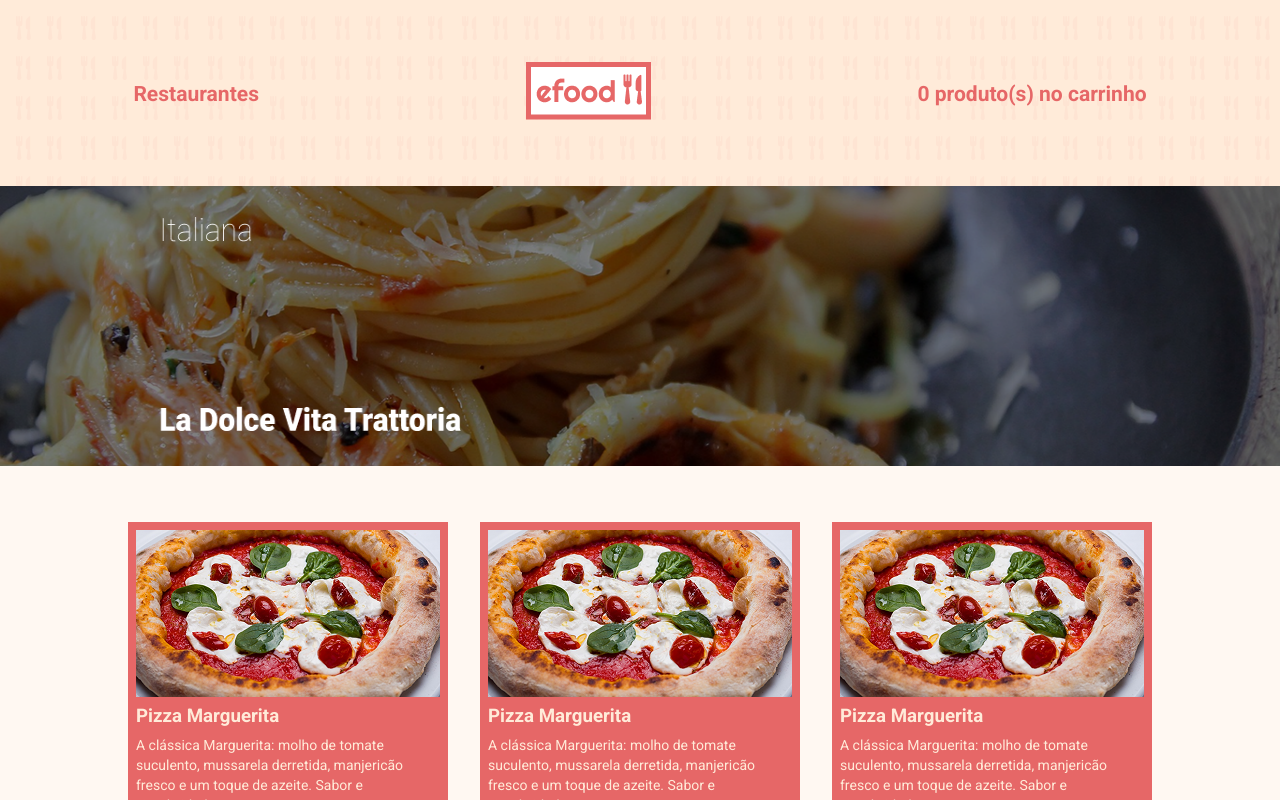
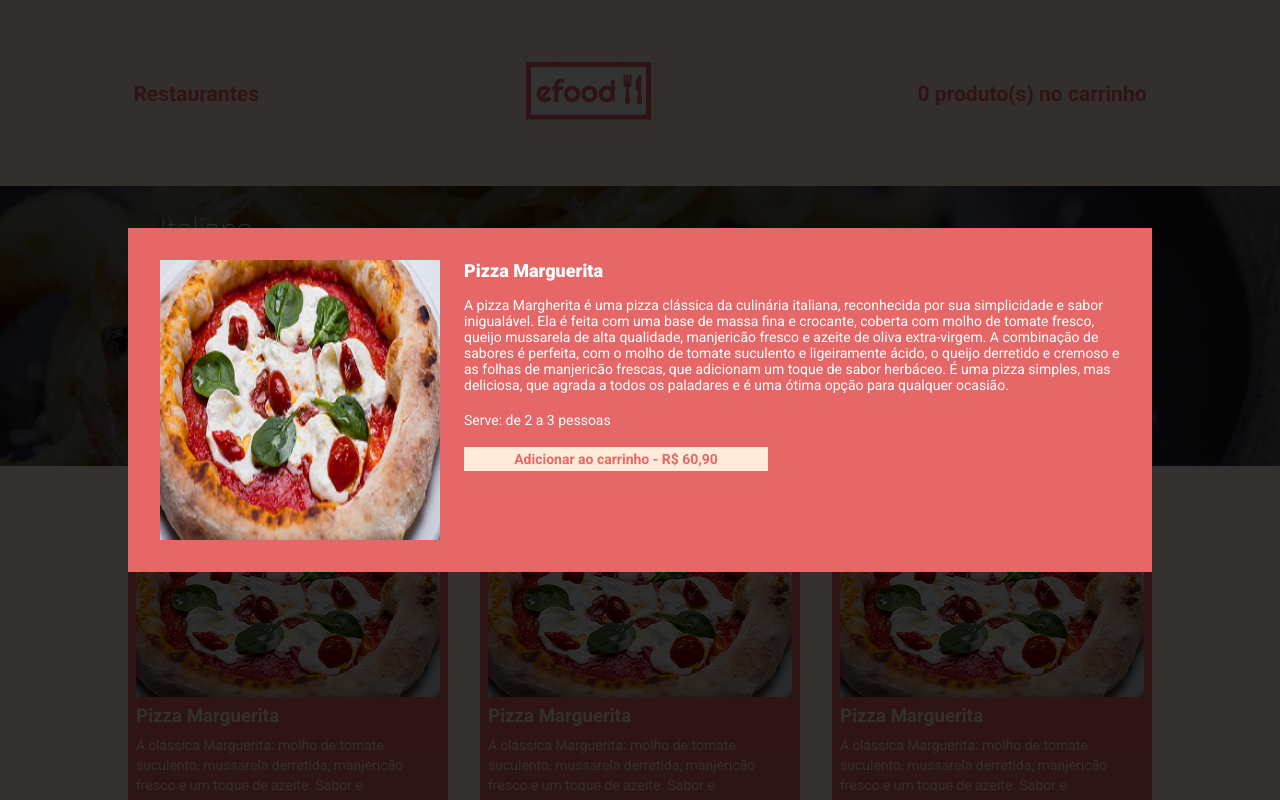
Before and after one commit to Diogenes-Lemos/Tarefa-M6, a React (Create React App) app: page /profile1 in a window 1280 px wide. Shown: the top 800 px of the page. Built offline with nearby package versions, Linux system fonts and the light colour scheme.

Commit message:
Criado estrutura do modal e ajustado estrutura dos botões

```diff
--- a/src/Home/RestaurantList/index.tsx
+++ b/src/Home/RestaurantList/index.tsx
@@ -1,6 +1,6 @@
 import { MainArea } from './style'
 import Restaurant from '../Restaurant'
-import Btn from '../../buttons'
+import { Btn } from '../../buttons'
 import Hioki from '../../assets/Hioki.png'
 import Dvita from '../../assets/dolce-vita.png'
 
--- a/src/Product/index.tsx
+++ b/src/Product/index.tsx
@@ -1,4 +1,5 @@
-import { ProductArea, ProductBtn } from './style'
+import { ProductArea } from './style'
+import { ProductBtn } from '../buttons/index'
 
 type Props = {
   id: string
@@ -17,7 +18,7 @@ const Product = ({ id, imagePath, title, description }: Props) => (
       <p>{description}</p>
     </div>
     <div id="btnarea">
-      <ProductBtn>Adicionar ao carrinho</ProductBtn>
+      <ProductBtn link="#" title="Mais detalhes" />
     </div>
   </ProductArea>
 )
--- a/src/Product/style.ts
+++ b/src/Product/style.ts
@@ -34,15 +34,3 @@ export const ProductArea = styled.div`
     justify-content: center;
   }
 `
-export const ProductBtn = styled.a`
-  display: flex;
-  width: 304px;
-  height: 24px;
-  background-color: ${baseColors.bckColor1};
-  color: ${baseColors.componentColor};
-  font-size: 14px;
-  font-weight: 700;
-  justify-content: center;
-  align-items: center;
-  margin-bottom: 8px;
-`
--- /dev/null
+++ b/src/Profile1/Modal/Item.tsx
@@ -0,0 +1,31 @@
+import { Sitem, Sdescription } from './style'
+import Pizza from '../../assets/Pizza1.png'
+import { ProductBtn } from '../../buttons/index'
+
+const Item = () => (
+  <Sitem>
+    <Sdescription>
+      <img src={Pizza} alt="Pizza" id="imgarea" />
+      <div id="itemdescription">
+        <h3 id="itemtitle">Pizza Marguerita</h3>
+        <p id="itemtext">
+          A pizza Margherita é uma pizza clássica da culinária italiana,
+          reconhecida por sua simplicidade e sabor inigualável. Ela é feita com
+          uma base de massa fina e crocante, coberta com molho de tomate fresco,
+          queijo mussarela de alta qualidade, manjericão fresco e azeite de
+          oliva extra-virgem. A combinação de sabores é perfeita, com o molho de
+          tomate suculento e ligeiramente ácido, o queijo derretido e cremoso e
+          as folhas de manjericão frescas, que adicionam um toque de sabor
+          herbáceo. É uma pizza simples, mas deliciosa, que agrada a todos os
+          paladares e é uma ótima opção para qualquer ocasião.
+        </p>
+        <br />
+        <p id="itemtext">Serve: de 2 a 3 pessoas</p>
+        <br />
+        <ProductBtn link="#" title="Adicionar ao carrinho - R$ 60,90" />
+      </div>
+    </Sdescription>
+  </Sitem>
+)
+
+export default Item
--- /dev/null
+++ b/src/Profile1/Modal/style.ts
@@ -0,0 +1,54 @@
+import styled from 'styled-components'
+import { baseColors } from '../../mainStyles'
+
+export const Sitem = styled.div`
+  position: fixed;
+  top: 0;
+  left: 0;
+  display: block;
+  height: 100%;
+  width: 100%;
+
+  &::after {
+    content: '';
+    background-color: rgba(0, 0, 0, 0.8);
+    position: absolute;
+    top: 0;
+    left: 0;
+    width: 100%;
+    height: 100%;
+  }
+`
+export const Sdescription = styled.div`
+  position: absolute;
+  width: 1024px;
+  height: 344px;
+  top: 50%;
+  left: 50%;
+  transform: translate(-50%, -50%);
+  background-color: ${baseColors.componentColor};
+  z-index: 1;
+  display: flex;
+  color: white;
+  #imgarea {
+    height: 280px;
+    width: 280px;
+    margin-top: 32px;
+    margin-bottom: 32px;
+    margin-left: 32px;
+  }
+  #itemdescription {
+    margin-top: 32px;
+    margin-left: 24px;
+    #itemtitle {
+      font-size: 18px;
+      font-weight: 900;
+      margin-bottom: 16px;
+    }
+    #itemtext {
+      font-size: 14px;
+      font-weight: 400;
+      max-width: 656px;
+    }
+  }
+`
--- a/src/Profile1/Profile.tsx
+++ b/src/Profile1/Profile.tsx
@@ -1,6 +1,7 @@
 import ProfileHeader from './Header'
 import Hero from './Hero'
 import { ListArea } from './style'
+import Item from './Modal/Item'
 import Ftr from '../Footer'
 import Product from '../Product'
 import Pizza1 from '../assets/Pizza1.png'
@@ -55,6 +56,7 @@ const Profile1 = () => (
       </div>
     </ListArea>
     <Ftr />
+    <Item />
   </body>
 )
 
--- a/src/buttons/index.tsx
+++ b/src/buttons/index.tsx
@@ -1,10 +1,12 @@
-import { Sbtn } from './styles'
+import { Sbtn, SproductBtn } from './styles'
 
 type Props = {
   title: string
   link: string
 }
 
-const Btn = ({ title, link }: Props) => <Sbtn to={link}>{title}</Sbtn>
+export const Btn = ({ title, link }: Props) => <Sbtn to={link}>{title}</Sbtn>
 
-export default Btn
+export const ProductBtn = ({ title, link }: Props) => (
+  <SproductBtn to={link}>{title}</SproductBtn>
+)
--- a/src/buttons/styles.ts
+++ b/src/buttons/styles.ts
@@ -8,4 +8,18 @@ export const Sbtn = styled(Link)`
   color: ${baseColors.bckColor2};
   padding: 4px 6px;
   background-color: ${baseColors.componentColor};
+  text-decoration: none;
 `
+export const SproductBtn = styled(Link)`
+  display: flex;
+  width: 304px;
+  height: 24px;
+  background-color: ${baseColors.bckColor1};
+  color: ${baseColors.componentColor};
+  font-size: 14px;
+  font-weight: 700;
+  justify-content: center;
+  align-items: center;
+  margin-bottom: 8px;
+  text-decoration: none;
+`
```
